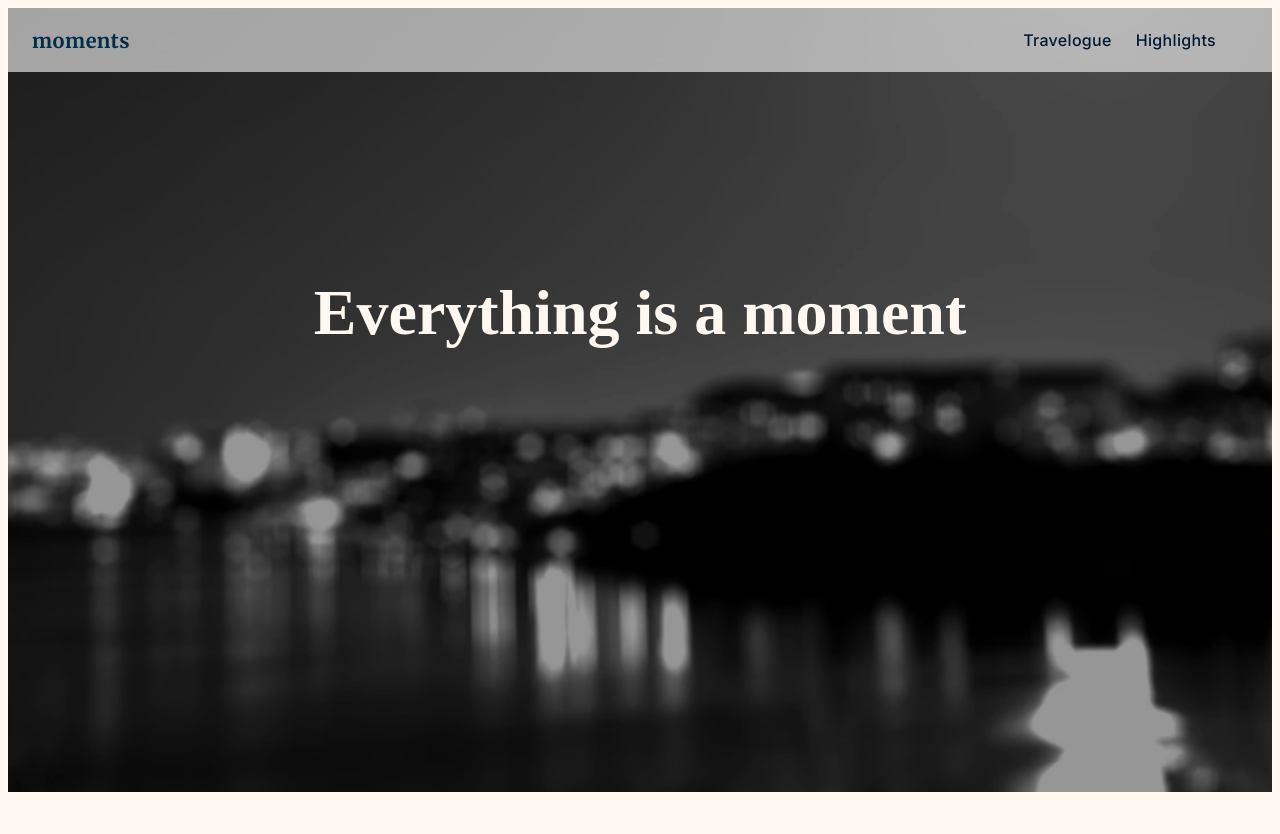
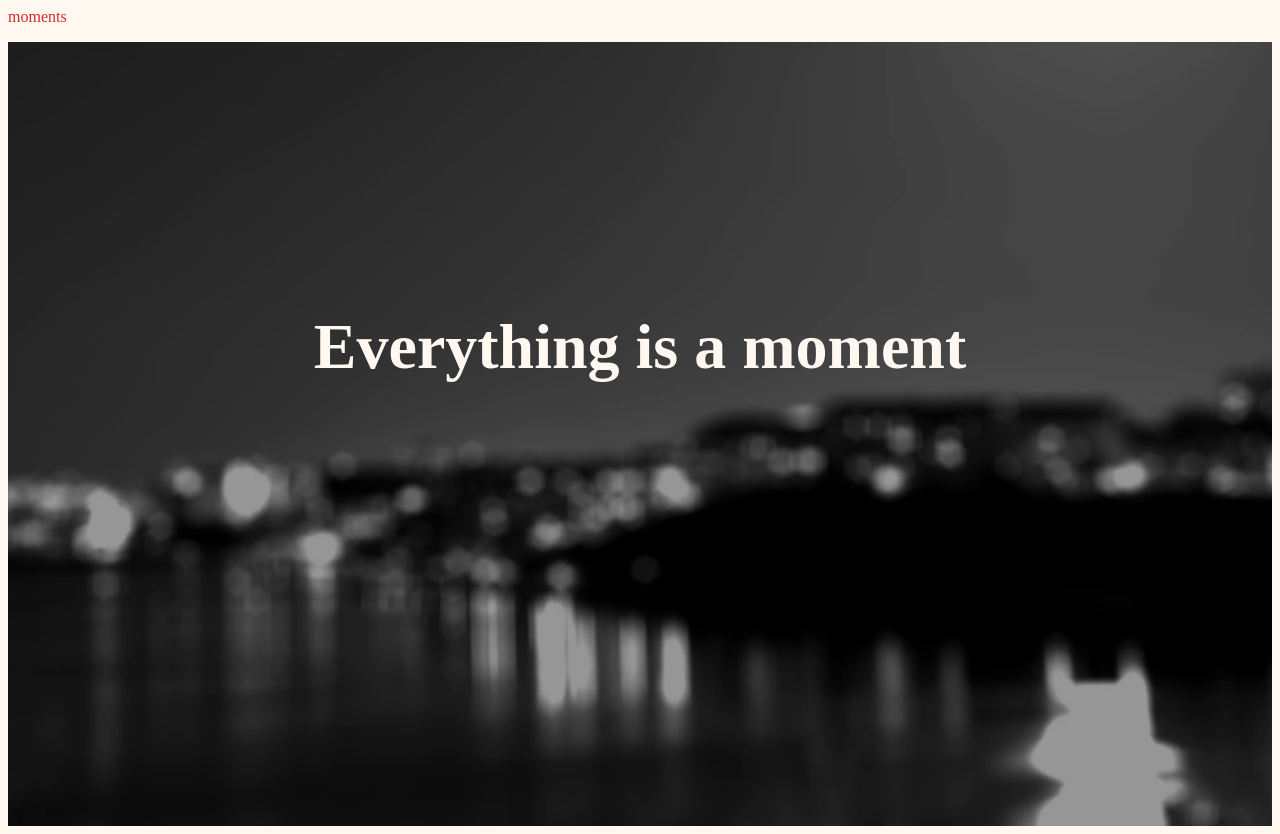
Before and after one commit to p-w-g/moments, a SvelteKit app: page / in a window 1280 px wide. Before the commit the page ends 800 px from the top, so only its background shows below. Built offline with nearby package versions, Linux system fonts and the light colour scheme.

Commit message:
prune duplicates and move navbar styling to navbar component

```diff
--- a/src/app.css
+++ b/src/app.css
@@ -197,70 +197,6 @@ h1 {
 	margin: 0 0 0.5em;
 }
 
-.navbar {
-	position: sticky;
-	top: 0;
-	display: flex;
-	align-items: center;
-	justify-content: space-between;
-	padding: 0 1.5rem;
-	height: 64px;
-	backdrop-filter: blur(10px) saturate(180%);
-	background: var(--color-navbar-bg, rgb(255 255 255 / 60%));
-	z-index: 1000;
-
-	.brand {
-		font-family: var(--font-heading, 'Merriweather', serif);
-		font-weight: 700;
-		font-size: 1.25rem;
-		color: var(--color-text, #001a33);
-		letter-spacing: 0.5px;
-		text-decoration: none;
-		display: flex;
-		align-items: baseline;
-	}
-
-	.brand .dot {
-		color: var(--color-accent, #d95f02);
-	}
-
-	.links {
-		display: flex;
-		gap: 1.5rem;
-		align-items: center;
-	}
-
-	a {
-		font-family: var(--font-body, 'Inter', sans-serif);
-		font-weight: 500;
-		color: #001a33;
-		text-decoration: none;
-		position: relative;
-		transition: opacity 0.2s ease;
-	}
-
-	a:hover {
-		opacity: 0.7;
-	}
-
-	a[selected]::after {
-		content: '';
-		position: absolute;
-		left: 0;
-		right: 0;
-		bottom: -4px;
-		height: 2px;
-		background: var(--color-accent, #d95f02);
-	}
-
-	/* narrow screens */
-	@media (width <= 600px) {
-		.links {
-			gap: 1rem;
-		}
-	}
-}
-
 article {
 	max-width: 68ch; /* ≈ 60–75 chars on most fonts */
 	margin-inline: auto; /* centres on large screens */
@@ -277,16 +213,6 @@ ul {
 	padding-inline: 1rem; /* breathing room on phones */
 }
 
-/* ---------- parent wrapper -------------------------------- */
-.highlight-layout {
-	display: grid;
-	gap: 2rem;
-	align-items: start; /* top-align the meta */
-	max-width: 1400px; /* optional centre cap */
-	margin-inline: auto;
-	padding-inline: 1rem;
-}
-
 /* ---------- image column ---------------------------------- */
 .highlight-layout figure {
 	height: 87vh; /* headline requirement */
@@ -295,10 +221,10 @@ ul {
 }
 
 .highlight-layout figure img {
-	width: 100%;
+	width: auto;
 	height: 100%;
-	object-fit: cover; /* crop if needed */
-	box-shadow: 0 3px 12px rgb(0 0 0 / 25%);
+	object-fit: contain; /* crop if needed */
+	margin: auto;
 }
 
 /* ---------- meta column ----------------------------------- */
@@ -319,17 +245,6 @@ ul {
 
 .meta li + li {
 	margin-top: 0.25rem;
-}
-
-/* ---------- responsive switch ----------------------------- */
-@media (width <= 900px) {
-	.highlight-layout {
-		grid-template-columns: 1fr; /* stack */
-	}
-
-	.highlight-layout figure {
-		height: 60vh; /* give phones room */
-	}
 }
 
 .frame {
@@ -389,31 +304,6 @@ nav.on-body {
 	pointer-events: none;
 }
 
-/* ---------- parent wrapper -------------------------------- */
-.highlight-layout {
-	display: grid;
-	grid-template-columns: 2fr 1fr; /* image ⅔, text ⅓  */
-	gap: 2rem;
-	align-items: start; /* top-align the meta */
-	max-width: 1400px; /* optional centre cap */
-	margin-inline: auto;
-	padding-inline: 1rem;
-}
-
-/* ---------- image column ---------------------------------- */
-.highlight-layout figure {
-	height: 80vh; /* headline requirement */
-	margin: 0; /* kill default */
-}
-
-.highlight-layout figure img {
-	width: 100%;
-	height: 100%;
-	object-fit: cover; /* crop if needed */
-	border-radius: 0.75rem; /* match your theme */
-	box-shadow: 0 3px 12px rgb(0 0 0 / 25%);
-}
-
 /* ---------- meta column ----------------------------------- */
 .meta h1 {
 	margin: 0 0 0.75rem;
@@ -433,14 +323,3 @@ nav.on-body {
 .meta li + li {
 	margin-top: 0.25rem;
 }
-
-/* ---------- responsive switch ----------------------------- */
-@media (width <= 900px) {
-	.highlight-layout {
-		grid-template-columns: 1fr; /* stack */
-	}
-
-	.highlight-layout figure {
-		height: 60vh; /* give phones room */
-	}
-}
```
